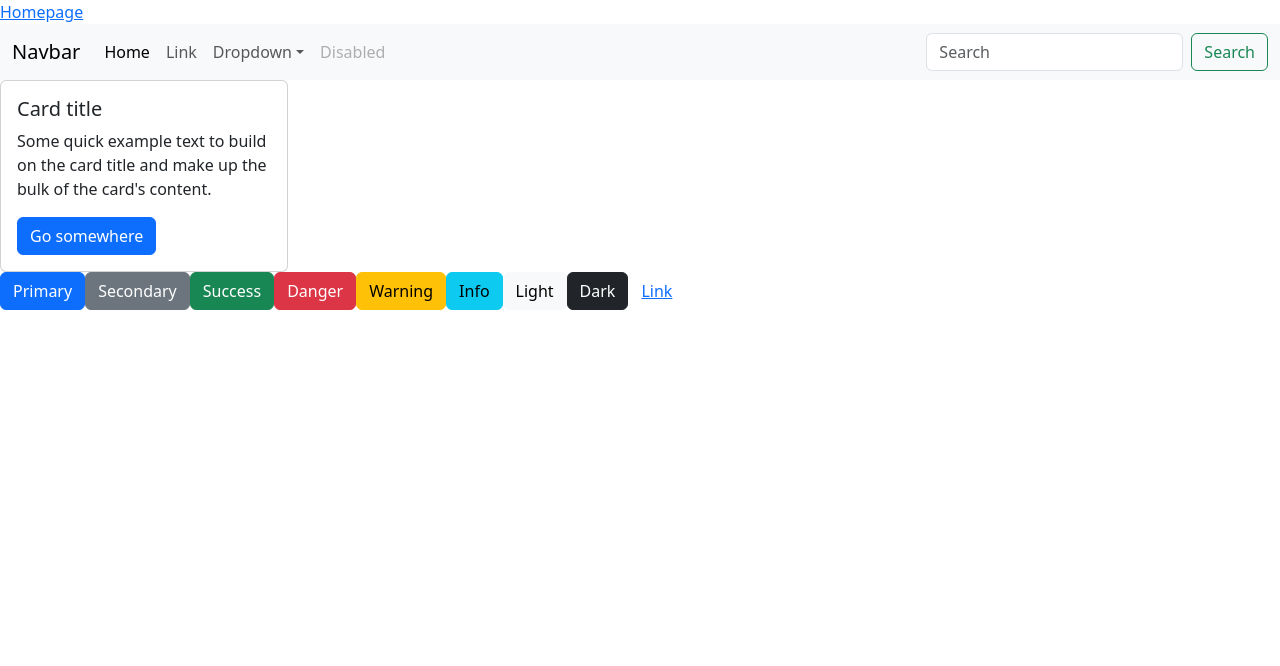
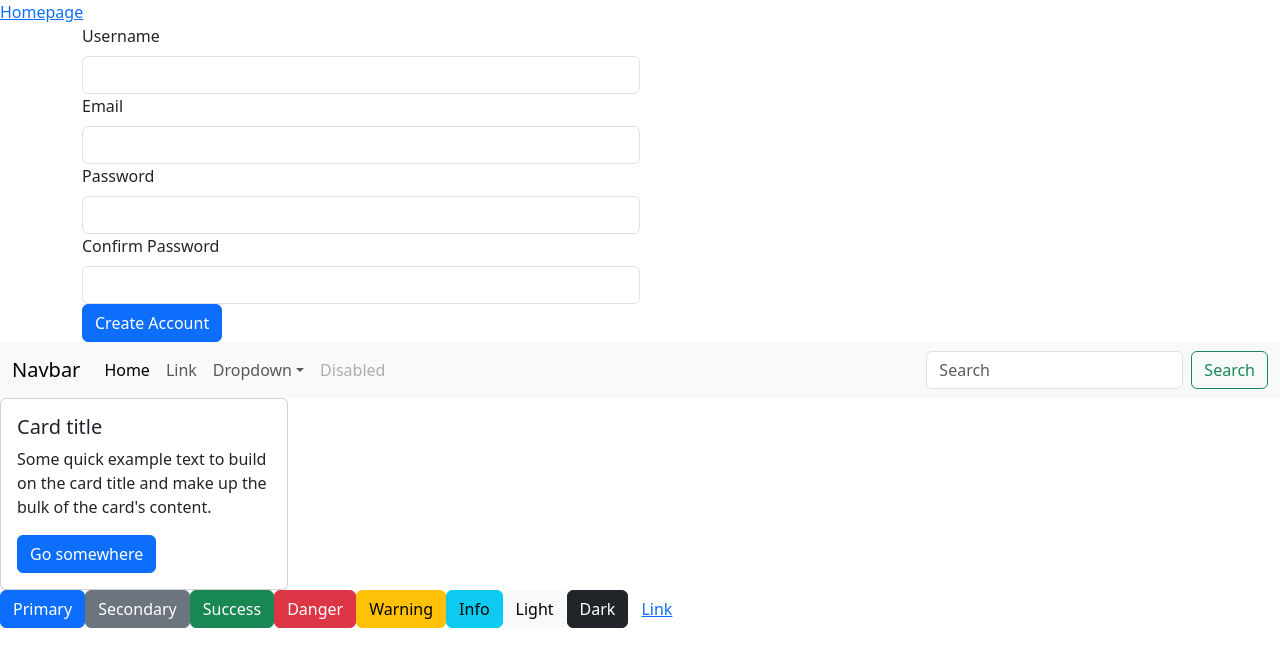
Before and after one commit to Mezea11/X-auction, a React (Vite) app: page / in a window 1280 px wide. Shown: the top 666 px of the page. Built offline with nearby package versions, Linux system fonts and the light colour scheme.

Commit message:
initial form setup

```diff
--- a/src/components/SignupForm.jsx
+++ b/src/components/SignupForm.jsx
@@ -0,0 +1,91 @@
+import { useState } from "react"
+
+export default function SignupForm() {
+    const [username, setUsername] = useState("")
+    const [email, setEmail] = useState("")
+    const [password, setPassword] = useState("")
+    const [confirmPassword, setConfirmPassword] = useState("");
+    const [passwordError, setPasswordError] = useState("");
+
+    function handleSubmit(e) {
+        e.preventDefault()
+
+        if (password !== confirmPassword) {
+            setPasswordError("Passwords do not match");
+            return;
+        }
+
+        const formData = {
+            username: username,
+            email: email,
+            password: password
+        };
+
+        console.log(formData);
+
+        setUsername("");
+        setEmail("");
+        setPassword("");
+        setConfirmPassword("");
+        setPasswordError("");
+    }
+    //i put the form in a container for now, thinking more css/modal is easier to deal with after
+    //implementing sign up button which will have linked functionality
+    return (
+        <>
+            <div className="container">
+                <form onSubmit={handleSubmit} className="create-account-form">
+                    <div className="form-row">
+                        <label className="form-label" htmlFor="username">Username</label>
+                        <input
+                            value={username}
+                            onChange={e => setUsername(e.target.value)}
+                            type="text"
+                            className="form-control w-50"
+                            id="username"
+                            required
+                        />
+                    </div>
+                    <div className="form-row">
+                        <label className="form-label" htmlFor="email">Email</label>
+                        <input
+                            value={email}
+                            onChange={e => setEmail(e.target.value)}
+                            type="email"
+                            className="form-control w-50"
+                            id="email"
+                            required
+                        />
+                    </div>
+                    <div className="form-row">
+                        <label className="form-label" htmlFor="password">Password</label>
+                        <input
+                            value={password}
+                            onChange={e => setPassword(e.target.value)}
+                            type="password"
+                            className="form-control w-50"
+                            id="password"
+                            required
+                        />
+                    </div>
+                    <div className="form-row">
+                        <label className="form-label" htmlFor="confirmPassword">Confirm Password</label>
+                        <input
+                            value={confirmPassword}
+                            onChange={e => {
+                                setConfirmPassword(e.target.value);
+                                setPasswordError("");
+                            }}
+                            type="password"
+                            className="form-control w-50"
+                            id="confirmPassword"
+                            required
+                        />
+                        {passwordError && <p className="passwordError">{passwordError}</p>}
+                    </div>
+                    <button className="btn btn-primary">Create Account</button>
+                </form>
+            </div>
+        </>
+    )
+}
--- a/src/pages/Home.jsx
+++ b/src/pages/Home.jsx
@@ -1,6 +1,9 @@
+import SignupForm from "../components/SignupForm";
+
 function Home() {
   return (
     <>
+    <SignupForm />
       <div>
         <nav className="navbar navbar-expand-lg bg-body-tertiary">
           <div className="container-fluid">
```
